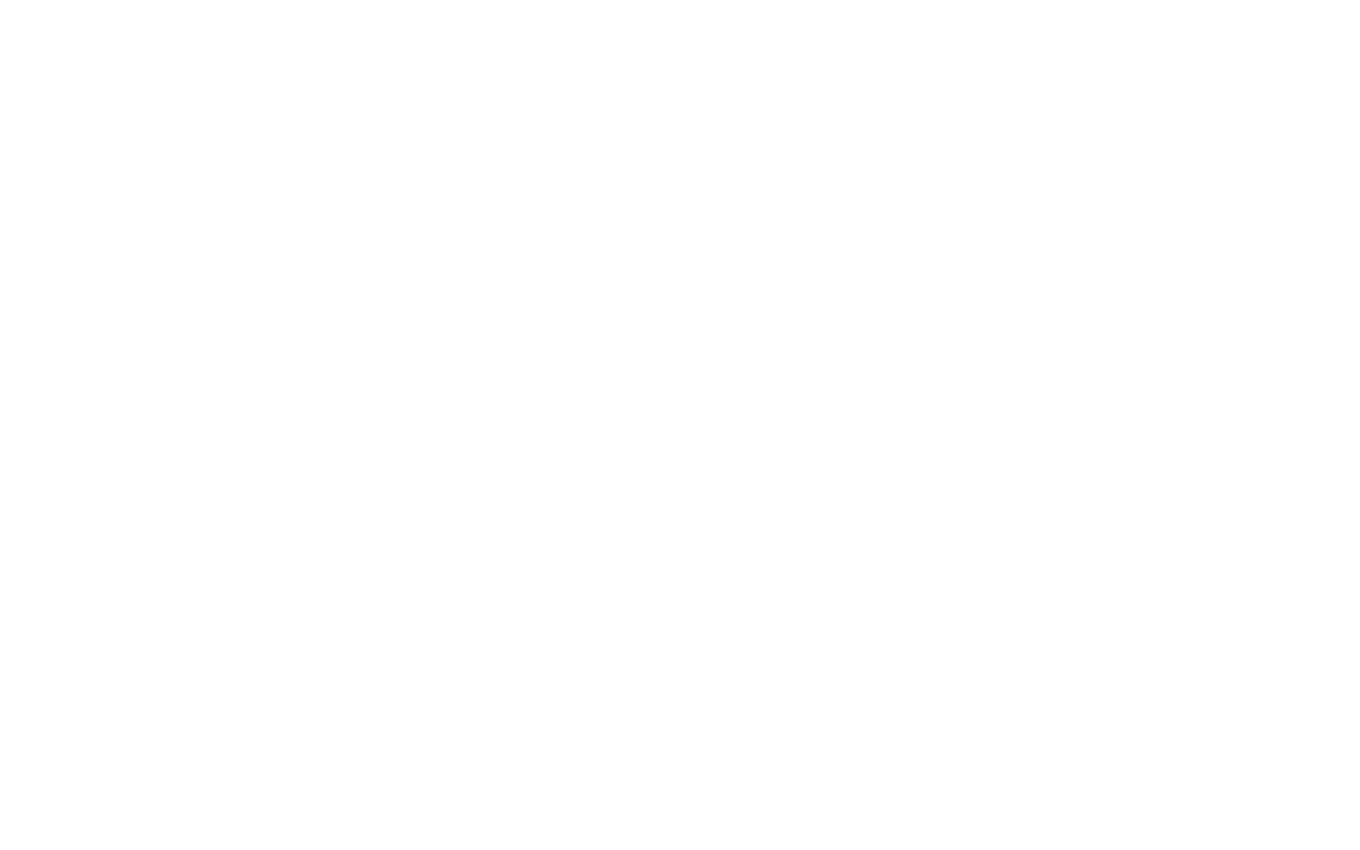
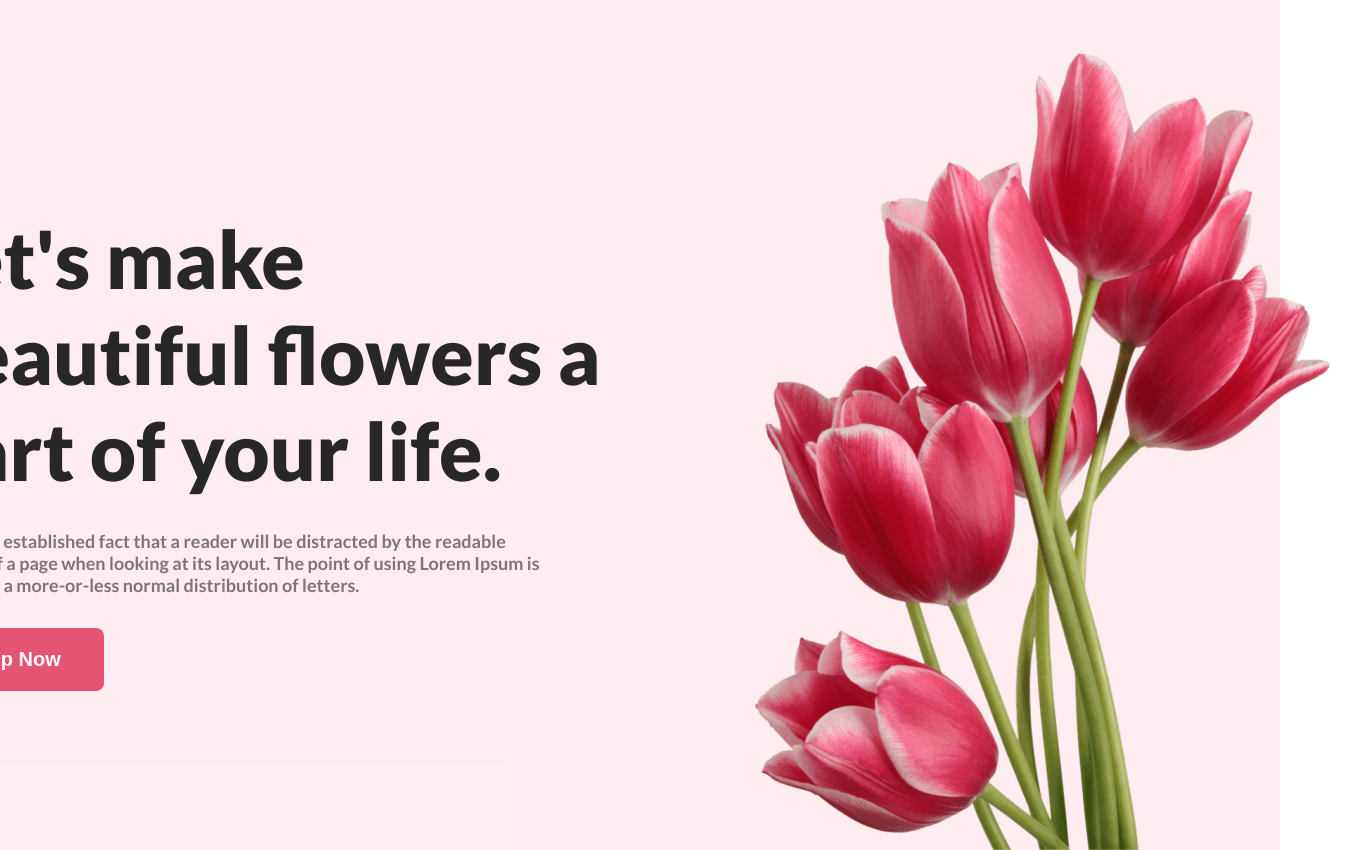
Before and after one commit to coder-binary1/assignment-01-flower-shop, a plain HTML site: page index.html in a window 1280 px wide. Shown: the whole page, 1360 px wide, since content can reach past the window. Before the commit the page ends 800 px from the top, so only its background shows below. Drawn offline with Linux system fonts and the light colour scheme.

Commit message:
added header

```diff
--- a/index.html
+++ b/index.html
@@ -5,10 +5,24 @@
     <meta charset="UTF-8">
     <meta name="viewport" content="width=device-width, initial-scale=1.0">
     <title>Flower Shop</title>
+    <link rel="preconnect" href="https://fonts.googleapis.com">
+    <link rel="preconnect" href="https://fonts.gstatic.com" crossorigin>
+    <link href="https://fonts.googleapis.com/css2?family=Lato:ital,wght@0,700;0,900;1,400&display=swap"
+        rel="stylesheet">
+    <link rel="stylesheet" href="styles/flower.css">
 </head>
 
 <body>
-    <header></header>
+    <header>
+        <div class="banner">
+            <h3 class="banner-title">Let's make beautiful flowers a part of your life.</h3>
+            <p class="banner-desc">It is a long established fact that a reader will be distracted by the readable
+                content of a page when looking at its layout. The point of using Lorem Ipsum is that it has a
+                more-or-less normal distribution of letters.</p>
+            <button>Shop Now</button>
+        </div>
+        <img src="images/pngwing 10.png" alt="" class="banner-img">
+    </header>
     <main></main>
     <footer></footer>
 </body>
--- /dev/null
+++ b/styles/flower.css
@@ -0,0 +1,39 @@
+* {
+  margin: 0;
+}
+body {
+  font-family: "Lato", sans-serif;
+}
+
+/* header related style */
+header {
+  display: flex;
+  gap: 97px;
+  justify-content: center;
+  align-items: center;
+  background: rgba(229, 84, 115, 0.1);
+  padding: 50px 240px 0;
+}
+
+.banner-title {
+  width: 708px;
+  color: #272727;
+  font-size: 80px;
+  font-weight: 800;
+}
+.banner-desc {
+  width: 634px;
+  color: rgba(39, 39, 39, 0.6);
+  font-size: 18px;
+  font-weight: 400;
+  margin: 32px 0;
+}
+.banner > button {
+  color: #fff;
+  font-size: 20px;
+  font-weight: 700;
+  border: 0;
+  border-radius: 8px;
+  background: #e55473;
+  padding: 20px 43px;
+}
```
